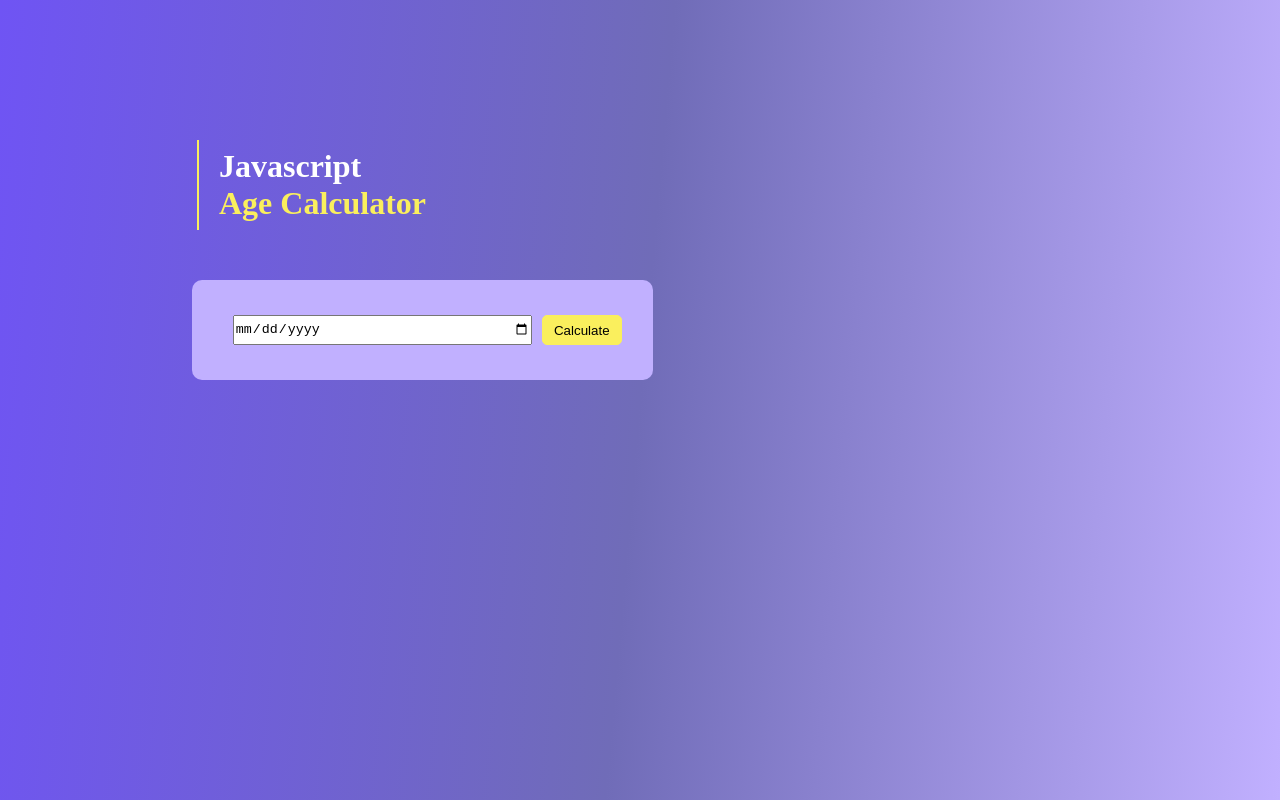
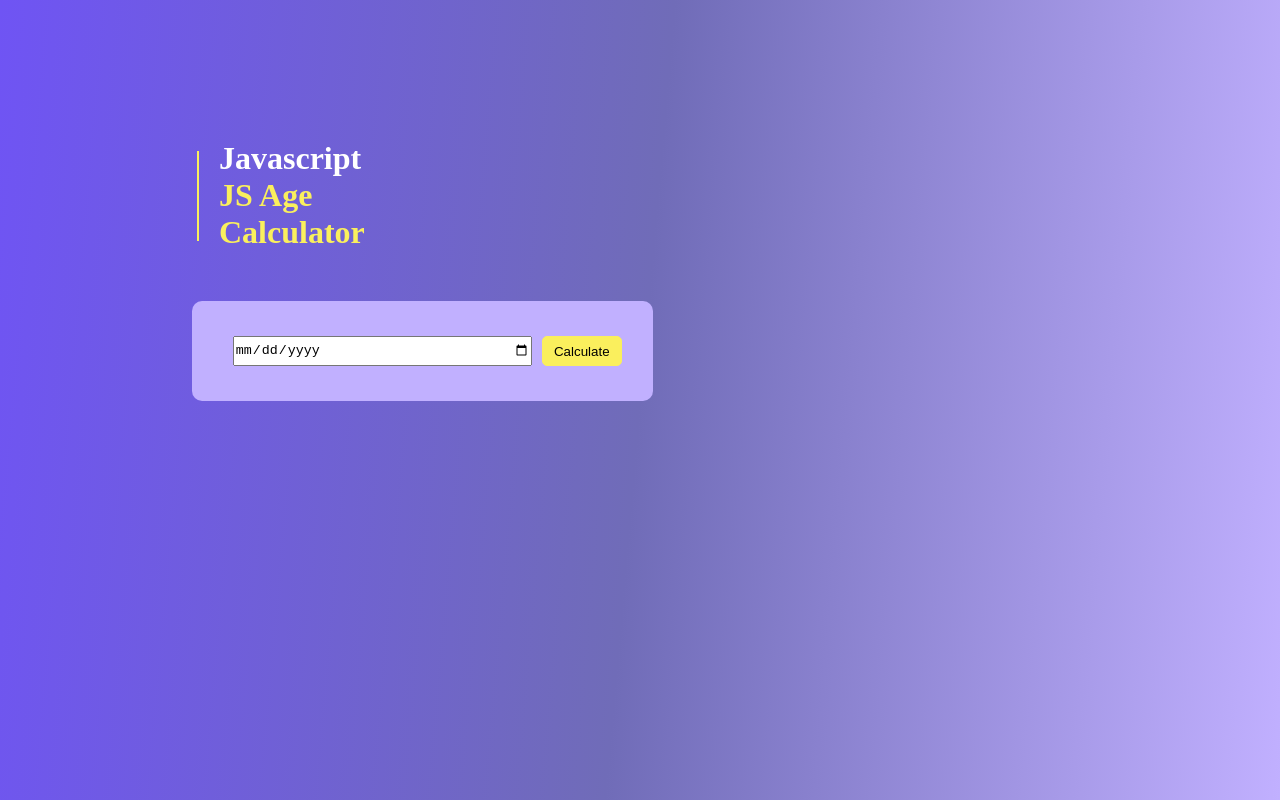
Before and after one commit to Essietasha/50-PROJECTS-with-JavaScript, a plain HTML site: page Projects/age-calculator/index.html in a window 1280 px wide. Drawn offline with Linux system fonts and the light colour scheme.

Commit message:
Update index.html

```diff
--- a/Projects/age-calculator/index.html
+++ b/Projects/age-calculator/index.html
@@ -11,7 +11,7 @@
         <div class="jac">
             <div class="flexB">
                 <div class="hr"> <hr> </div>
-                <div class="text"> <h1>Javascript <br> <span class="ageCalcTxt">Age Calculator</span> </h1> </div>
+                <div class="text"> <h1>Javascript <br> <span class="ageCalcTxt"> JS Age Calculator</span> </h1> </div>
             </div>
             <div class="calendar">
                 <input type="date" id="userInput">
```
